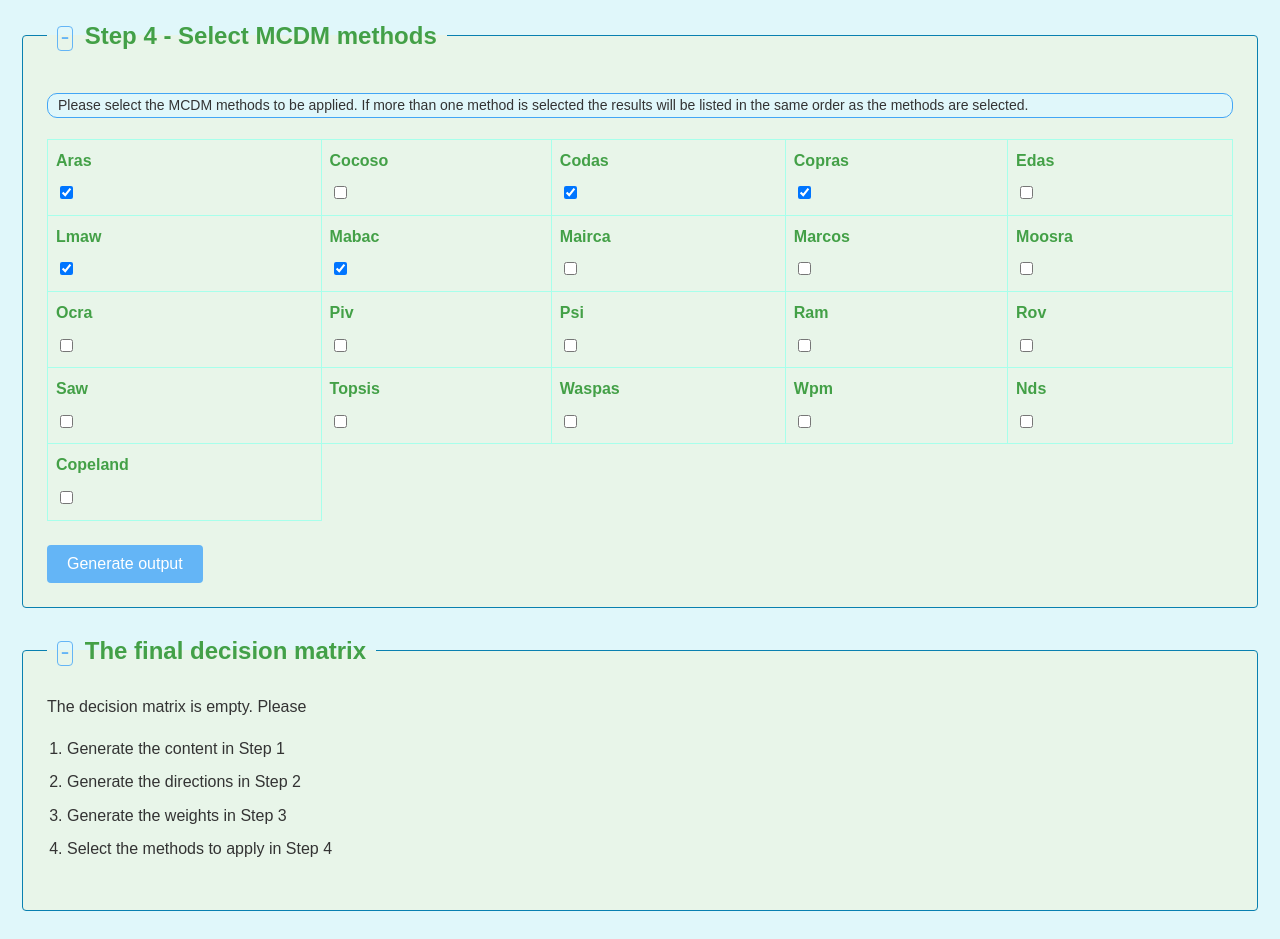
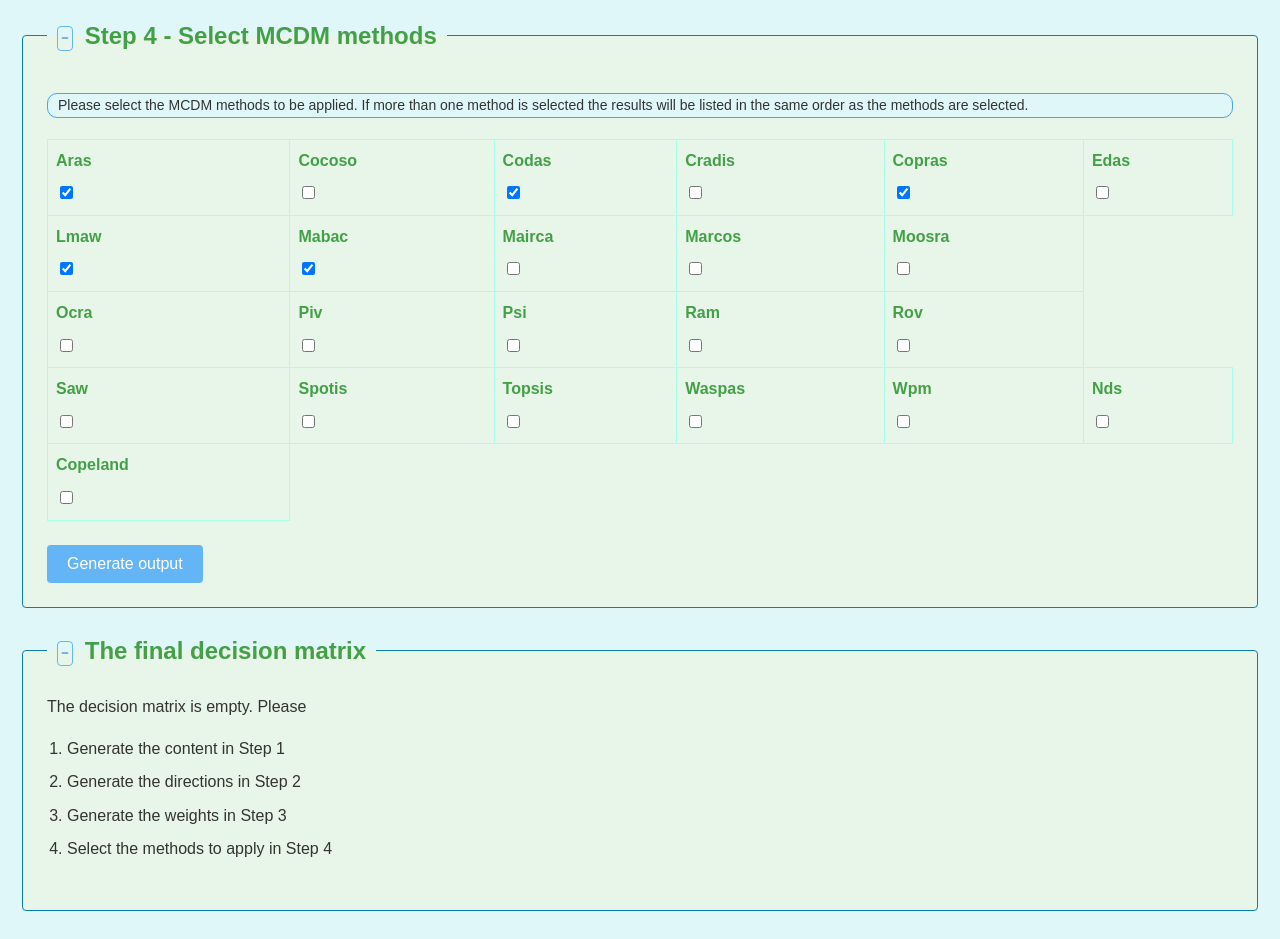
Before and after one commit to jbytecode/mcdm-scalajs, a plain HTML site: page index.html in a window 1280 px wide. Shown: the part 1340-2279 px from the top of the page. Drawn offline with Linux system fonts and the light colour scheme; a script that the page names is missing.

Commit message:
implement SPOTIS

```diff
--- a/index.html
+++ b/index.html
@@ -140,6 +140,10 @@ A3,0.1, 0.2, 0.3, 0.4, 0.5
                         <input type="checkbox" id="check_codas" checked></input>
                     </td>
                     <td>
+                        <label for="check_cradis">Cradis</label>
+                        <input type="checkbox" id="check_cradis"></input>
+                    </td>
+                    <td>
                         <label for="check_copras">Copras</label>
                         <input type="checkbox" id="check_copras" checked></input>
                     </td>
@@ -196,6 +200,10 @@ A3,0.1, 0.2, 0.3, 0.4, 0.5
                     <td>
                         <label for="check_saw">Saw</label>
                         <input type="checkbox" id="check_saw"></input>
+                    </td>
+                    <td>
+                        <label for="check_spotis">Spotis</label>
+                        <input type="checkbox" id="check_spotis"></input>
                     </td>
                     <td>
                         <label for="check_topsis">Topsis</label>
```
Also changed, not shown: 5 other files.
